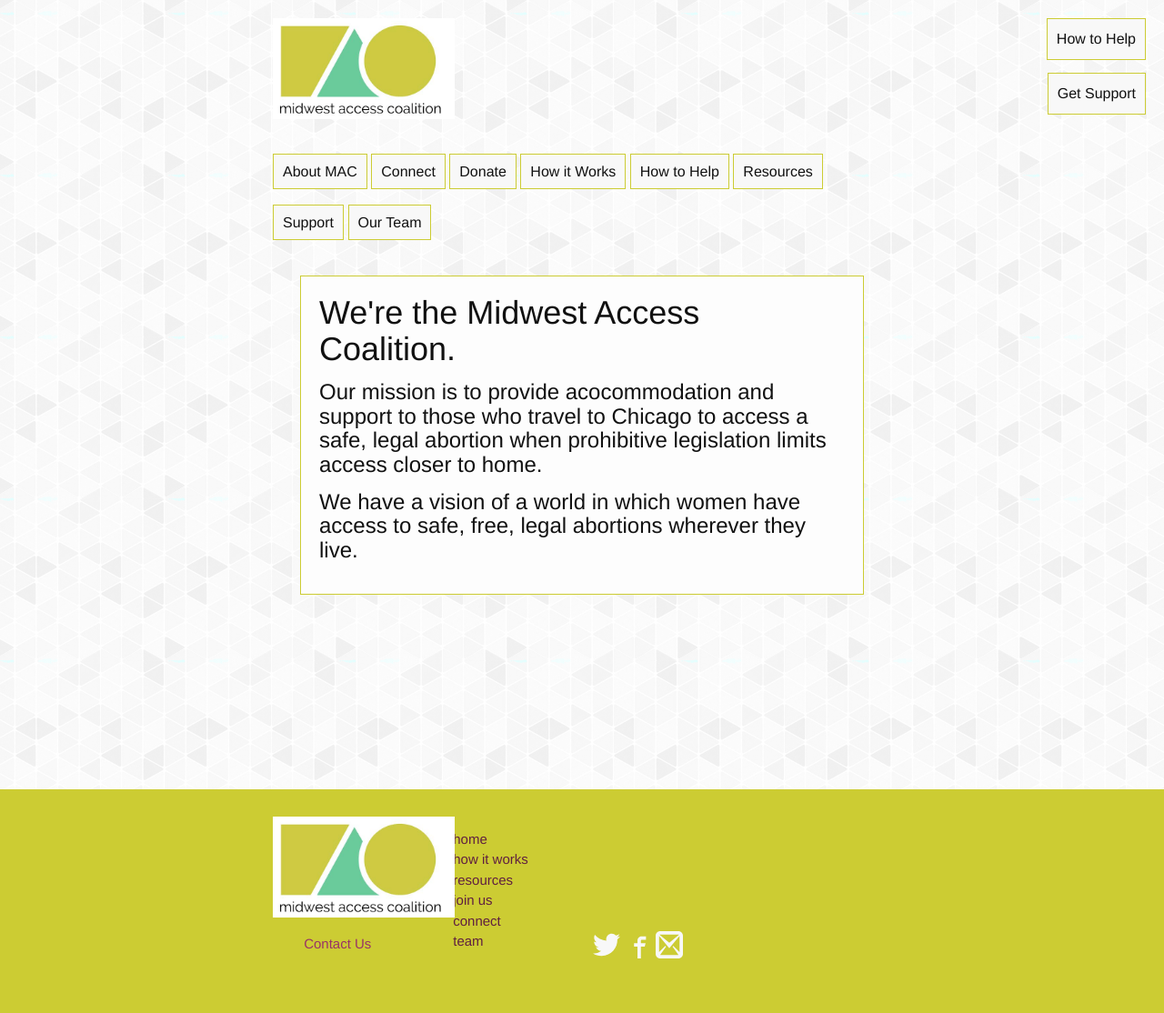
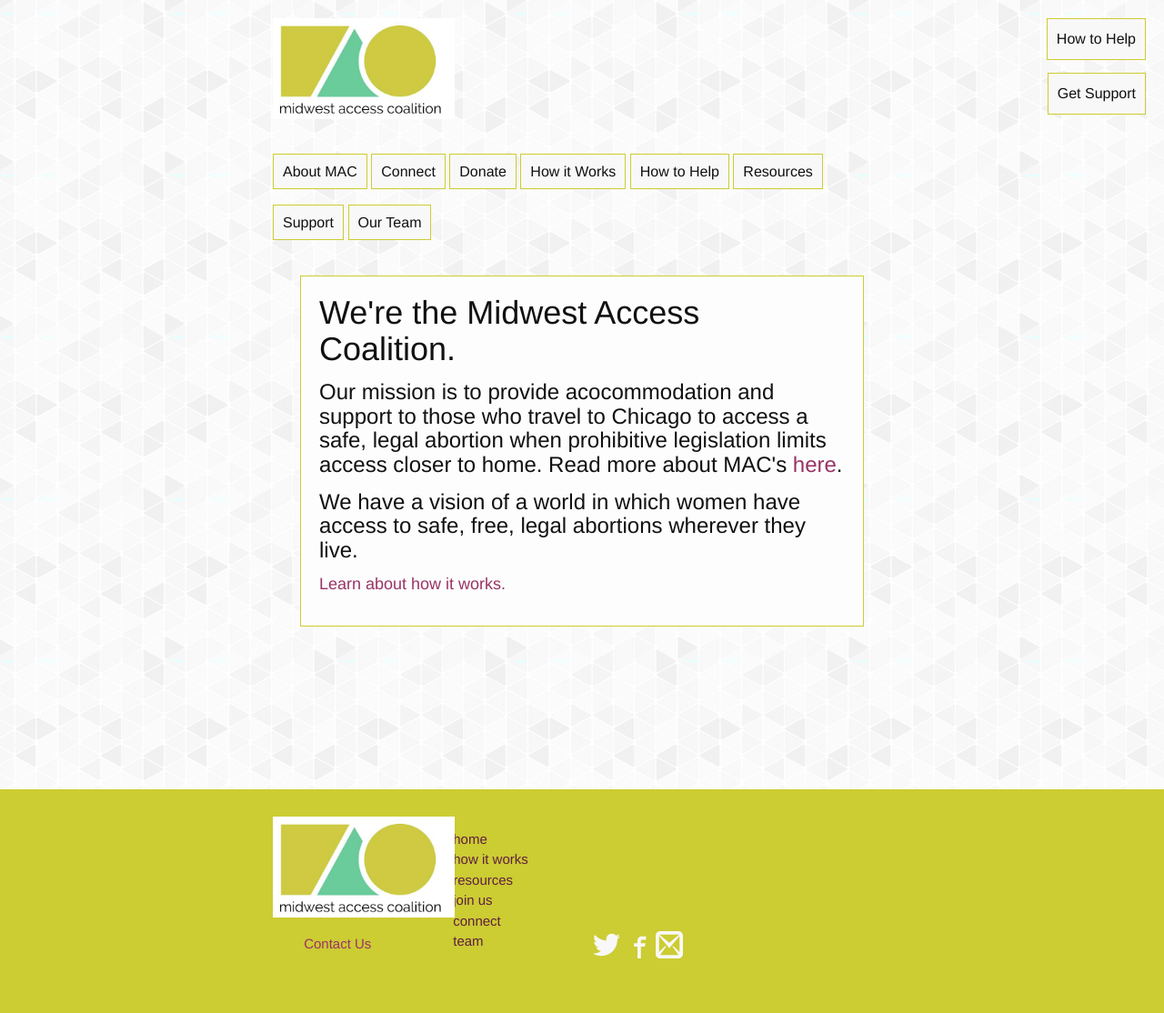
Before and after one commit to emmajellz/midwestaccesscoalition.github.io, a Jekyll site: the page built from index.html, in a window 1280 px wide. Shown: the whole page at 91% size. Built offline with Jekyll 4.4.1, drawn with Linux system fonts in a browser that asks for light colours.

Commit message:
changed text on home page and revised resources page

```diff
--- a/index.html
+++ b/index.html
@@ -3,5 +3,6 @@
 ---
 
 <h1>We're the Midwest Access Coalition.</h1>
-<h3>Our mission is to provide acocommodation and support to those who travel to Chicago to access a safe, legal abortion when prohibitive legislation limits access closer to home.</h3>
+<h3>Our mission is to provide acocommodation and support to those who travel to Chicago to access a safe, legal abortion when prohibitive legislation limits access closer to home. Read more about MAC's <a href="about.html">here</a>.</h3>
 <h3>We have a vision of a world in which women have access to safe, free, legal abortions wherever they live.</h3>
+<h4><a href="how-it-works.html">Learn about how it works.</a></h4>
--- a/resources.html
+++ b/resources.html
@@ -4,7 +4,7 @@
 
 ---
 
-<h3>These organizations are awesome resources for those who need abortion access.</h3>
+<h3>Helpful resources for those who need abortion access:</h3>
 
 
 <div>
```
